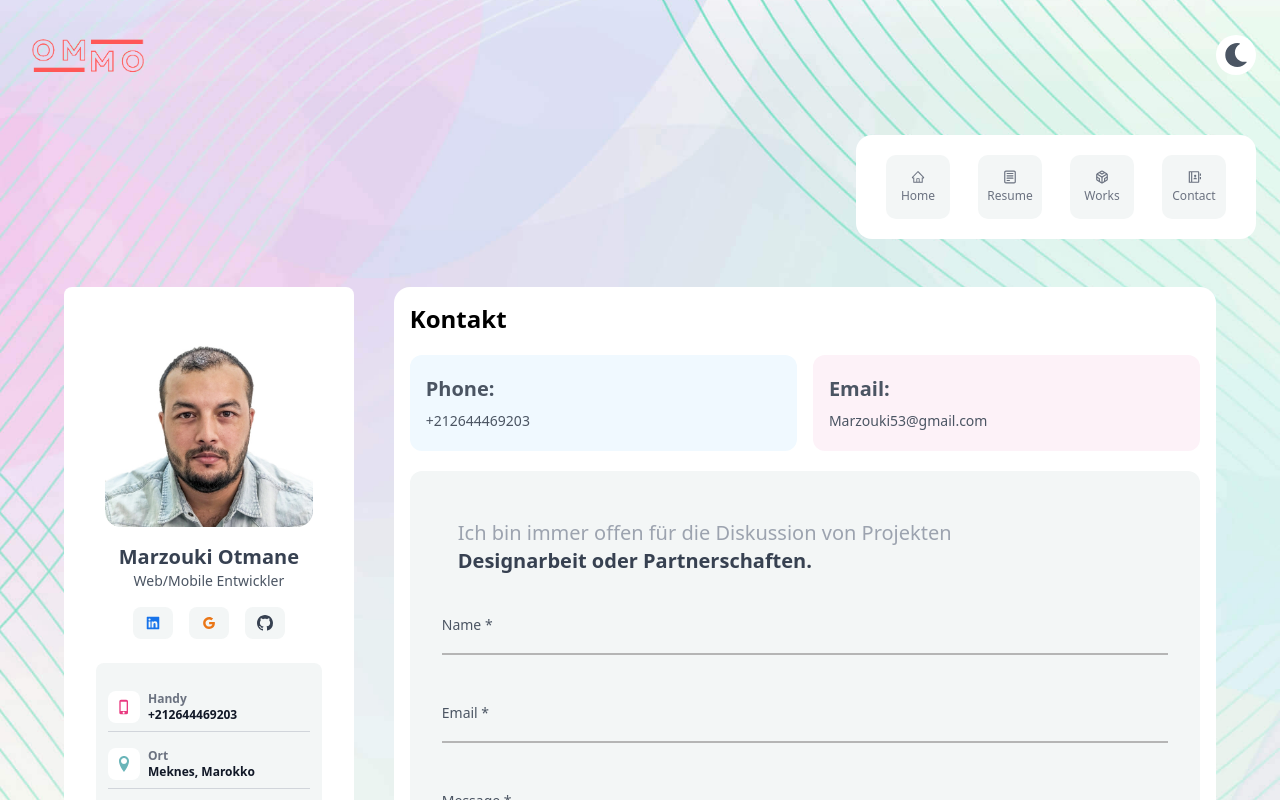
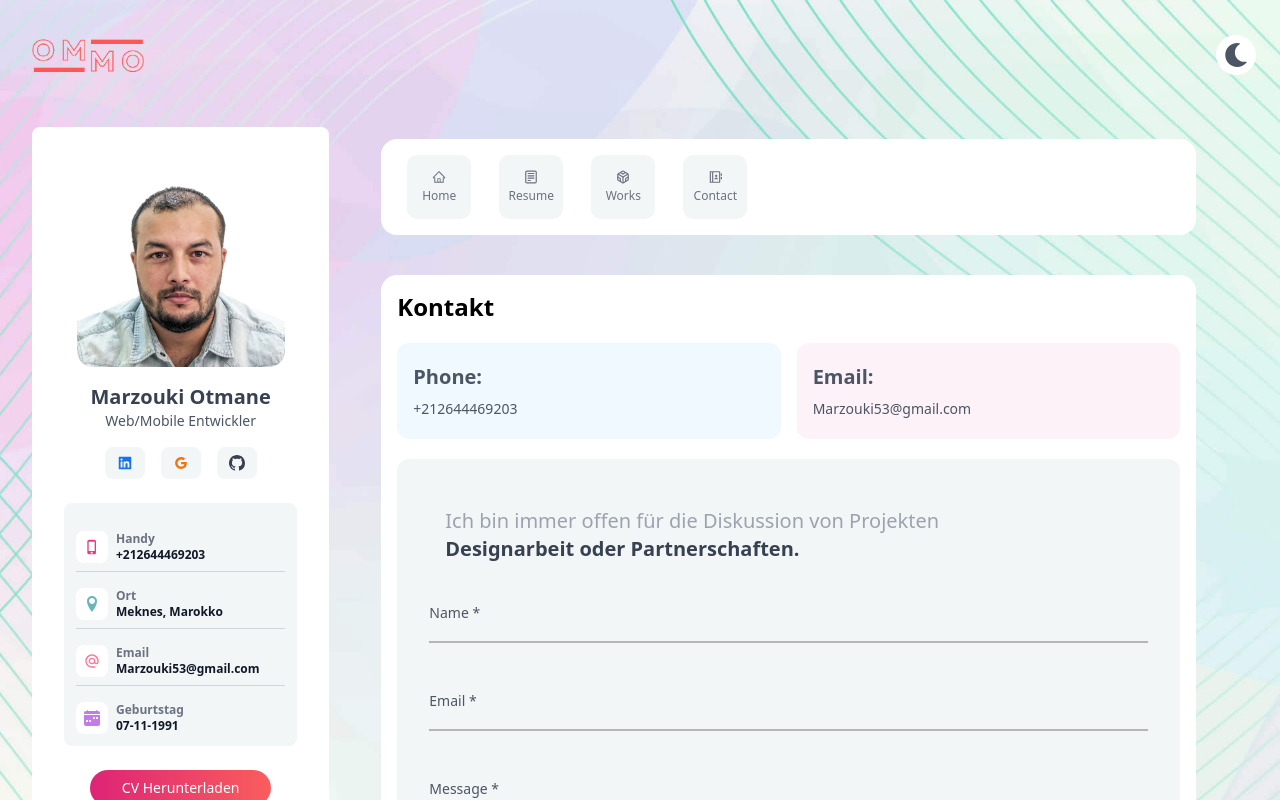
Before and after one commit to Otmanmarzouki/Portfolio-NextjsProjekt, a Next.js app: page /contact in a window 1280 px wide. Shown: the top 800 px of the page. Built offline with nearby package versions, Linux system fonts and the light colour scheme.

Commit message:
"Refactor Header, Layout, and Resume components: update CSS classes, remove unnecessary code, and reorganize layout structure."

```diff
--- a/components/Header/index.jsx
+++ b/components/Header/index.jsx
@@ -18,7 +18,7 @@ const Header = () => {
   return (
     <header>
 
-        <nav className="  hidden lg:block p-[20px]  rounded-[16px] bg-white dark:bg-[#111111] ">
+        <nav className="  hidden lg:block p-4 rounded-[16px] bg-white dark:bg-[#111111] ">
           <ul className="flex space-x-2">
             <NavItem
               href="/home"
--- a/components/Layout/index.jsx
+++ b/components/Layout/index.jsx
@@ -8,7 +8,6 @@ export default function Layout({ children }) {
   const [isDarkMode, setIsDarkMode] = useState(false);
 
   useEffect(() => {
-
     const savedTheme = localStorage.getItem('theme');
     const prefersDark = savedTheme === 'dark' || (!savedTheme && window.matchMedia('(prefers-color-scheme: dark)').matches);
     setIsDarkMode(prefersDark);
@@ -28,8 +27,8 @@ export default function Layout({ children }) {
         isDarkMode ? "bg-cover bg-center bg-no-repeat bg-dark" : "bg-cover bg-center bg-no-repeat bg-light"
       }`}
     >
-      <div className="flex flex-col w-full">
-        <div className="flex flex-row w-full items-center justify-between p-6">
+      <div className="flex flex-col w-full gap-4">
+        <header className="flex flex-row w-full items-center justify-between p-6">
           <Logo />
           <button
             onClick={toggleTheme}
@@ -41,16 +40,14 @@ export default function Layout({ children }) {
               <FaMoon className="text-gray-600" size={24} />
             )}
           </button>
+        </header>
+        <div className="flex mx-8">
+          <Sidebar />
+          <main className="flex flex-col gap-10 p-3 lg:mx-10 w-full">
+            <Header />
+            {children}
+          </main>
         </div>
-
-        <div className="flex justify-end p-6">
-          <Header />
-        </div>
-
-        <main className="flex flex-col lg:flex-row gap-10 p-6 mx-10">
-          <Sidebar />
-          {children}
-        </main>
       </div>
     </div>
   );
--- a/components/Resume/index.jsx
+++ b/components/Resume/index.jsx
@@ -35,7 +35,7 @@ export default function Resume() {
   return (
     <section className="flex flex-col w-full bg-white dark:bg-[#111111] rounded-2xl space-y-5 p-4">
  <SectionTitle text="Lebenslauf" />
-      <div className="flex gap-8 p-4">
+      <div className="flex lg:flex-row flex-col gap-8 p-4">
         <ResumeSection icon={educationIcon} title="Schule & Studium" items={educationData} />
         <ResumeSection icon={experienceIcon} title="Berufliche Stationen" items={experienceData} />
       </div>
```
